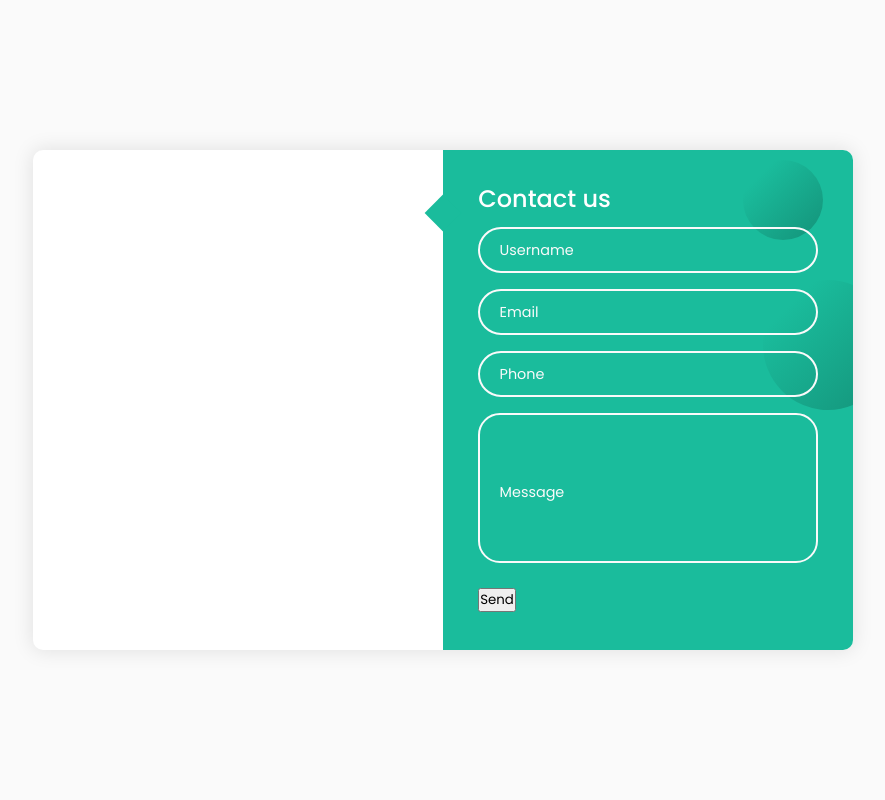
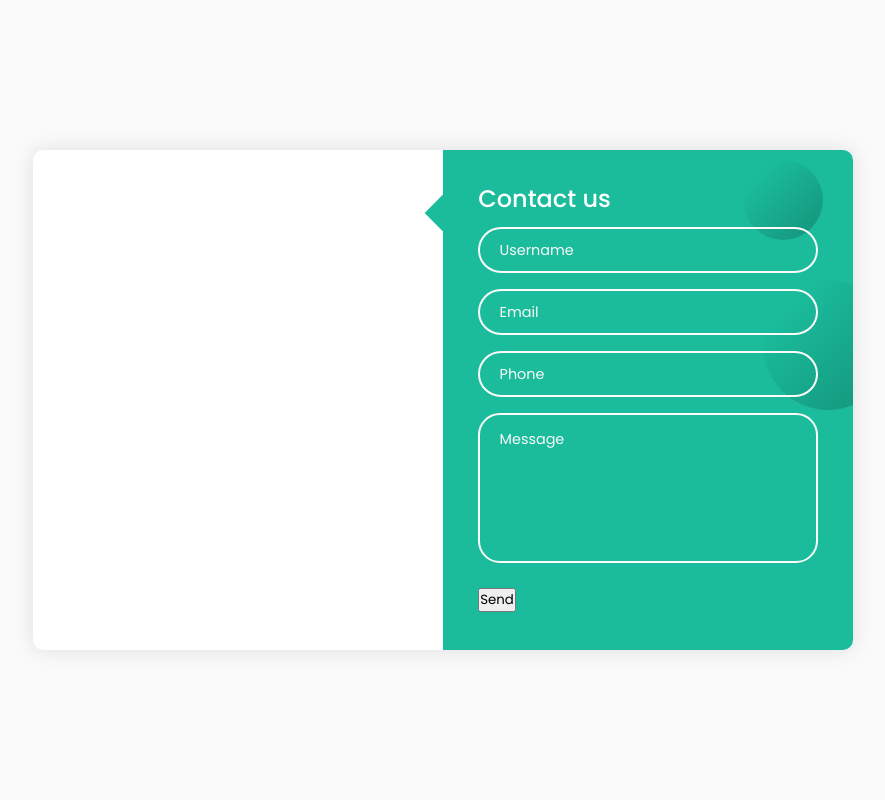
Before and after one commit to baylagas/ese-progra2-contact-form, a Flask app: page / in a window 1280 px wide. Shown: the whole page, without its empty margins (197-1082 px from the left). Run offline with Flask 2, Linux system fonts and the light colour scheme; some libraries are stand-ins or nearby versions.

Commit message:
add class input-container textarea label tag in css

```diff
--- a/static/style.css
+++ b/static/style.css
@@ -128,3 +128,8 @@ textarea.input{
     z-index: 1000;
     transition:0.5s;
 }
+
+.input-container.textarea label{
+    top: 1rem;
+    transform: translateY(0);
+}
```
